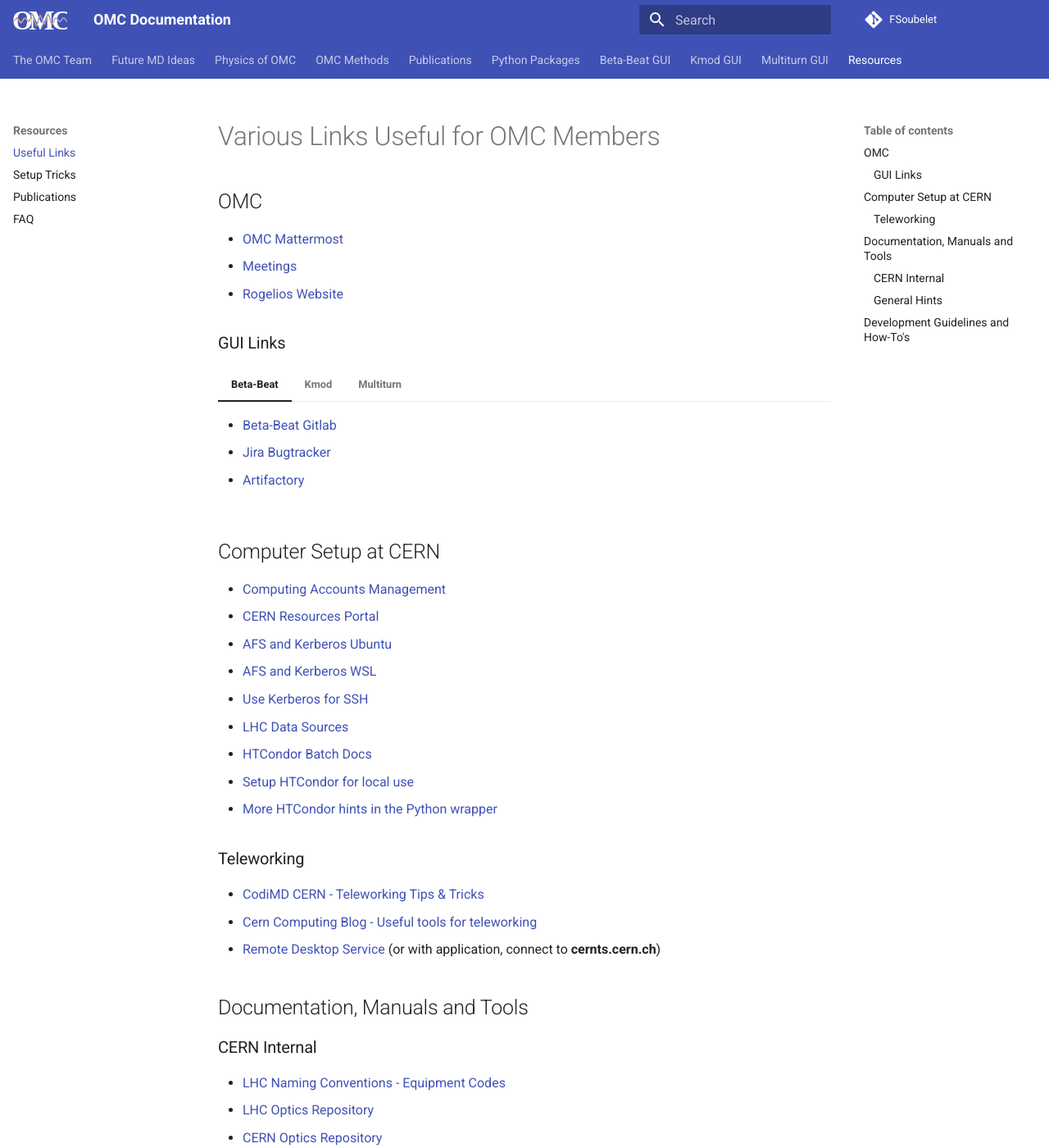
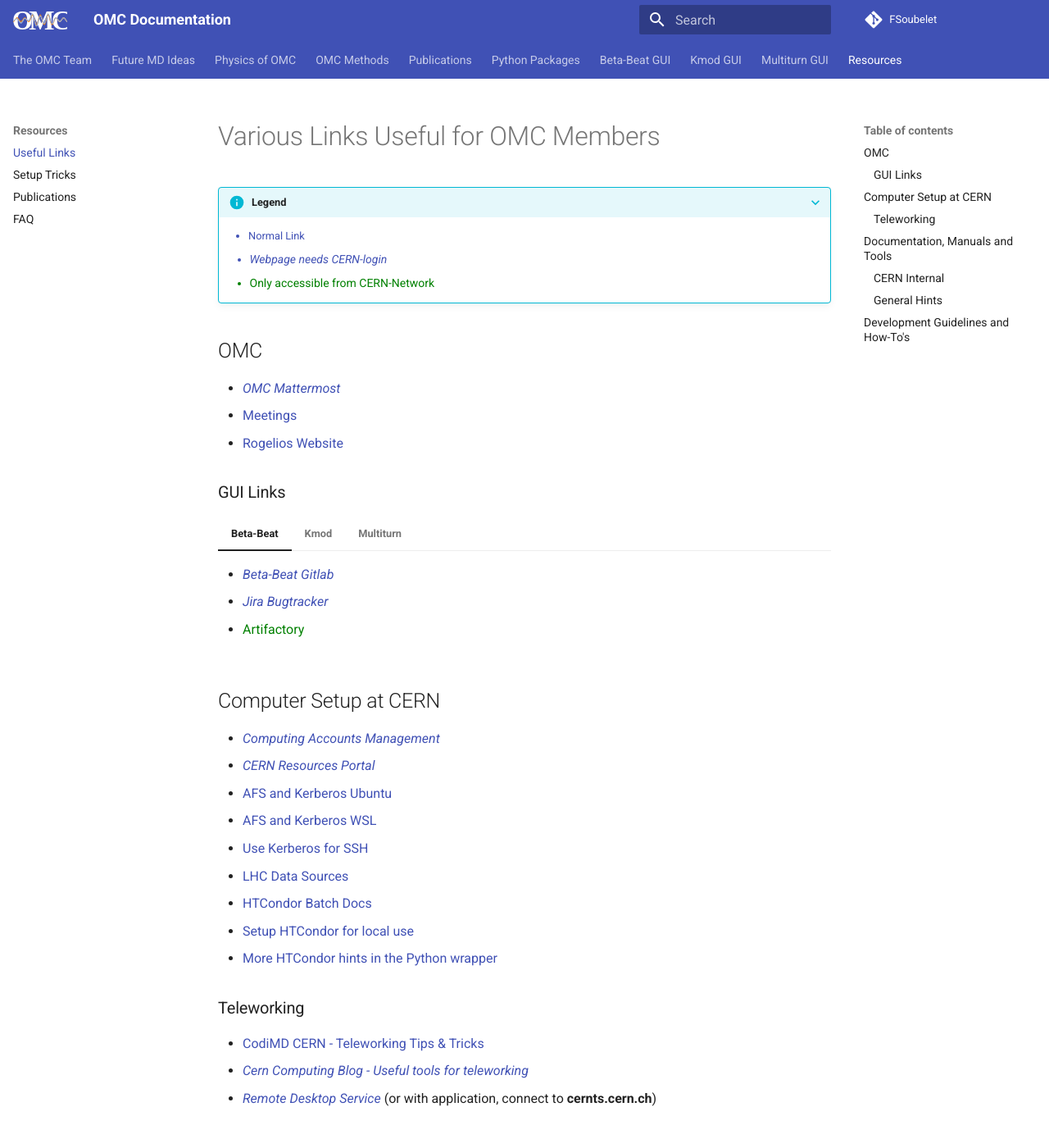
Before and after one commit to pylhc/pylhc.github.io, an MkDocs documentation site: the page built from docs/resources/links.md, in a window 1280 px wide and 1400 px high. Shown: the whole window at 82% size. Built offline with MkDocs 1.6.1 and Material for MkDocs 9.7.7, drawn with Linux system fonts in a browser that asks for light colours.

Commit message:
marked links as internal or login needed

```diff
--- a/docs/css/extra.css
+++ b/docs/css/extra.css
@@ -9,3 +9,14 @@
     margin-left: auto;
     margin-right: auto;
 }
+
+
+li.cern_login,
+a.cern_login {
+   font-style: italic;
+}
+
+li.cern_internal,
+a.cern_internal {
+   color: green;
+}
--- a/docs/resources/links.md
+++ b/docs/resources/links.md
@@ -1,8 +1,18 @@
 # Various Links Useful for OMC Members
+
+
+???+ info "Legend"
+
+    * Normal Link
+    {: style="color:var(--md-typeset-a-color);font-size=0.7rem"}
+    * Webpage needs CERN-login
+    {: .cern_login style="color:var(--md-typeset-a-color);font-size:0.7rem"}
+    * Only accessible from CERN-Network
+    {: .cern_internal style="font-size:0.7rem"}
 
 ## OMC
 
-* [OMC Mattermost][omc_mattermost]{target=_blank}
+* [OMC Mattermost][omc_mattermost]{target=_blank .cern_login}
 * [Meetings][omc_indico]{target=_blank}
 * [Rogelios Website][roro_website]{target=_blank}
 
@@ -10,24 +20,24 @@
 
 === "Beta-Beat"
 
-    * [Beta-Beat Gitlab][betabeat_gui_gitlab]{target=_blank}
-    * [Jira Bugtracker][jira_bugtracker]{target=_blank}
-    * [Artifactory][betabeat_artifactory]{target=_blank}
+    * [Beta-Beat Gitlab][betabeat_gui_gitlab]{target=_blank .cern_login}
+    * [Jira Bugtracker][jira_bugtracker]{target=_blank .cern_login}
+    * [Artifactory][betabeat_artifactory]{target=_blank .cern_internal}
 
 === "Kmod"
 
-    * [Kmod Gitlab][kmod_gui_gitlab]{target=_blank}
-    * [Artifactory][kmod_artifactory]{target=_blank}
+    * [Kmod Gitlab][kmod_gui_gitlab]{target=_blank .cern_login}
+    * [Artifactory][kmod_artifactory]{target=_blank .cern_internal}
 
 === "Multiturn"
 
-    * [Multiturn Gitlab][multiturn_gitlab]{target=_blank}
-    * [Artifactory][multiturn_artifactory]{target=_blank}
+    * [Multiturn Gitlab][multiturn_gitlab]{target=_blank .cern_login}
+    * [Artifactory][multiturn_artifactory]{target=_blank .cern_internal}
 
 ## Computer Setup at CERN
 
-* [Computing Accounts Management][accounts_cern]{target=_blank}
-* [CERN Resources Portal][services_cern]{target=_blank}
+* [Computing Accounts Management][accounts_cern]{target=_blank .cern_login}
+* [CERN Resources Portal][services_cern]{target=_blank .cern_login}
 * [AFS and Kerberos Ubuntu][afs_kerberos_ubuntu]{target=_blank}
 * [AFS and Kerberos WSL][afs_kerberos_wsl]{target=_blank}
 * [Use Kerberos for SSH][kerberos_ssh]{target=_blank}
@@ -39,8 +49,8 @@
 ### Teleworking
 
 * [CodiMD CERN - Teleworking Tips & Tricks][codimd]{target=_blank}
-* [Cern Computing Blog - Useful tools for teleworking][cern_computing_blog]{target=_blank}
-* [Remote Desktop Service][remote_desktop_service]{target=_blank} (or with application, connect to **cernts.cern.ch**)
+* [Cern Computing Blog - Useful tools for teleworking][cern_computing_blog]{target=_blank  .cern_login}
+* [Remote Desktop Service][remote_desktop_service]{target=_blank .cern_login} (or with application, connect to **cernts.cern.ch**)
 
 ## Documentation, Manuals and Tools
 
@@ -54,15 +64,16 @@
 * [Beam-Beam and Luminosity Studies][bblumi]{target=_blank}
 <br><br>
 * [Vistars][op_vistar]{target=_blank}
-* [HTCondor Grafana][htcondor_grafana]{target=_blank}
-* [Accelerating Python Wiki][acc_py_wiki]{target=_blank}
-* [Room Booking][room_booking]{target=_blank}
-* [CERN OpenStack][cern_openstack]{target=_blank} (Virtual Machines in Cloud)
-* [SWAN][swan]{target=_blank} (Jupyter Notebooks in CERN Cloud)
+* [HTCondor Grafana][htcondor_grafana]{target=_blank .cern_login}
+* [Accelerating Python Wiki][acc_py_wiki]{target=_blank .cern_internal}
+* [Room Booking][room_booking]{target=_blank .cern_login}
+* [CERN OpenStack][cern_openstack]{target=_blank .cern_login} (Virtual Machines in Cloud)
+* [SWAN][swan]{target=_blank .cern_login} (Jupyter Notebooks in CERN Cloud)
 <br><br>
-* [INCA and LSA Applications][inca_lsa_apps]{target=_blank}
-* [CERN CBNG Manual][cbng_manual]{target=_blank}
-* [LSA Wiki][lsa_wiki]{target=_blank}
+* [Timber][timber_cern]{target=_blank .cern_internal}
+* [INCA and LSA Applications][inca_lsa_apps]{target=_blank .cern_internal}
+* [CERN CBNG Manual][cbng_manual]{target=_blank .cern_internal}
+* [LSA Wiki][lsa_wiki]{target=_blank .cern_internal}
 <br><br>
 * [CDash test server dashboard][cdash_testserver]{target=_blank}
 * [LHC MD webpage][lhc_md_page]{target=_blank}
@@ -79,7 +90,8 @@
 
 * [Python Style Guide][python_style_guide]{target=_blank}
 * [Generating SSH keys for GitHub][ssh_keys_github]{target=_blank}
-* [Java Guidelines][java_guidelines]{target=_blank}
+* [Java Guidelines][java_guidelines]{target=_blank .cern_internal}
+
 
 
 [omc_mattermost]: https://mattermost.web.cern.ch/be-dep/channels/omc-team
@@ -124,6 +136,7 @@
 [cern_openstack]: https://openstack.cern.ch/
 [swan]: https://swan.cern.ch/
 
+[timber_cern]: https://timber.cern.ch
 [inca_lsa_apps]: https://wikis.cern.ch/pages/viewpage.action?pageId=80977620
 [cbng_manual]: https://wikis.cern.ch/display/DVTLS/CBNG
 [lsa_wiki]: https://wikis.cern.ch/display/LSA/Home
@@ -139,4 +152,4 @@
 
 [python_style_guide]: https://www.python.org/dev/peps/pep-0008/
 [ssh_keys_github]: https://help.github.com/articles/generating-ssh-keys
-[java_guidelines]: https://wikis.cern.ch/display/DEV/Java+-+BE-CO+development+guidelines
+[java_guidelines]: https://wikis.cern.ch/display/DEV/Java+development+guidelines
```
